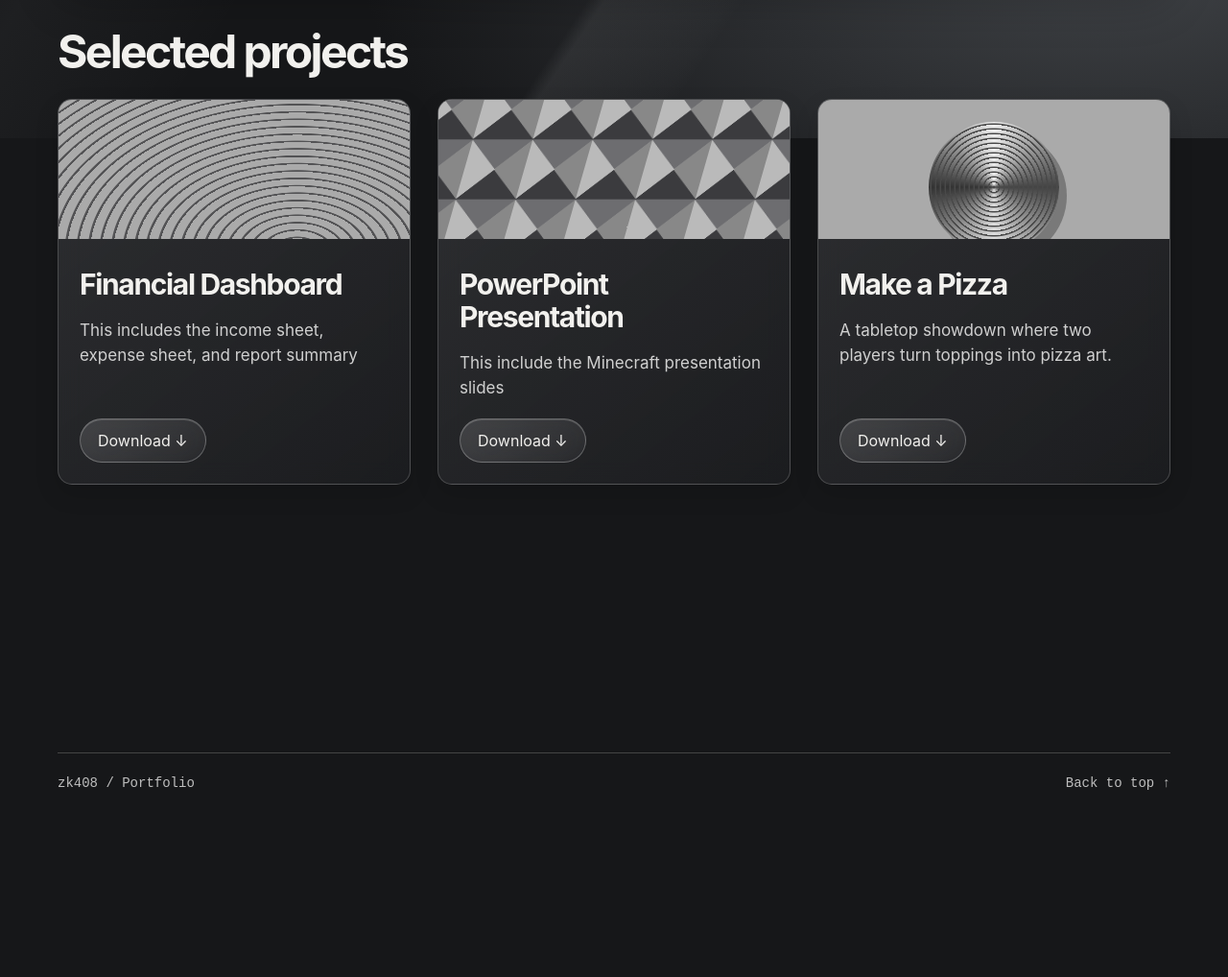
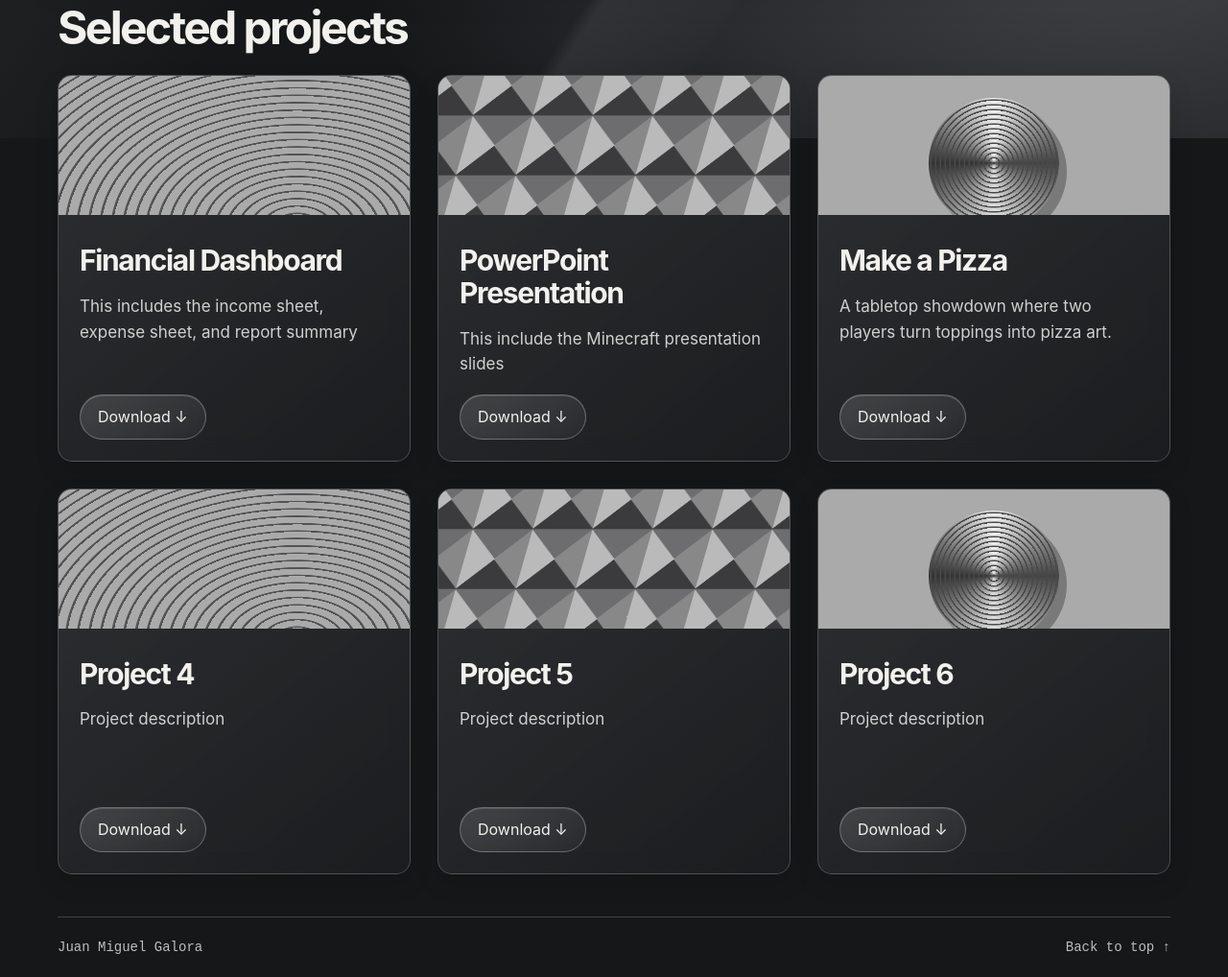
Before and after one commit to Zk408DevLoper/juanmiguelgalora, a plain HTML site: page index.html in a window 1280 px wide. Shown: the part 656-1674 px from the top of the page at 96% size. Before the commit the page ends 1503 px from the top, so only its background shows below. Drawn offline with Linux system fonts and the light colour scheme.

Commit message:
Update EMTECH portfolio and six project cards

```diff
--- a/index.html
+++ b/index.html
@@ -1,22 +1,13 @@
 <!doctype html>
-<html lang="en"><head><meta charset="utf-8"><meta name="viewport" content="width=device-width,initial-scale=1"><title>zk408 | Portfolio</title><link rel="stylesheet" href="style.css"></head><body><header id="home"><a class="brand" href="#home">zk408<span aria-hidden="true">.</span></a><nav id="main-nav" aria-label="Main"><a class="glass" href="#home">Home</a><a class="glass" href="#projects">Projects</a></nav></header><main><section class="hero"><div><small>zk408 / Developer portfolio</small><h1>Games &amp;<br><em>applications.</em></h1><p>I’m Juan Miguel, a student developer building Roblox games and location-based apps.</p><a class="glass" href="#projects">Explore projects ↓</a></div><div class="art" aria-hidden="true"><i></i><i></i><i></i><i></i></div></section><section id="projects"><h2>Selected projects</h2><div class="cards">
-<article><div class="cover echo" aria-hidden="true"></div><div class="copy"><h3>Financial Dashboard</h3><p>This includes the income sheet, expense sheet, and report summary</p>
-<div class="actions">
-  <a class="glass" href="data:text/plain;charset=utf-8,Earthquake%20Monitor%0A%0AA%20location-based%20map%20of%20recent%20earthquakes%2C%20with%20nearby%20event%20notifications.%0A%0ASeismic%20records%20from%20EMSC%20power%20the%20map.%20Each%20event%20includes%20its%20magnitude%2C%20depth%20and%20distance%20from%20the%20user." download="earthquake-monitor-overview.txt" aria-label="Download Earthquake Monitor project overview">Download &darr;</a>
-</div>
-</div></article>
-<article><div class="cover grid" aria-hidden="true"></div><div class="copy"><h3>PowerPoint Presentation</h3><p>This include the Minecraft presentation slides</p>
-<div class="actions">
-  <a class="glass" href="data:text/plain;charset=utf-8,Tagu%20Taguan%0A%0AA%20Filipino%20hide-and-seek%20game%20where%20the%20rules%20change%20every%20minute.%0A%0APlayers%20adapt%20to%20a%20new%20temporary%20twist%20each%20minute%20while%20trying%20to%20stay%20hidden." download="tagu-taguan-overview.txt" aria-label="Download Tagu Taguan project overview">Download &darr;</a>
-</div>
-</div></article>
-<article><div class="cover disc" aria-hidden="true"></div><div class="copy"><h3>Make a Pizza</h3><p>A tabletop showdown where two players turn toppings into pizza art.</p>
-<div class="actions">
-  <a class="glass" href="data:text/plain;charset=utf-8,Make%20a%20Pizza%0A%0AA%20tabletop%20showdown%20where%20two%20players%20turn%20toppings%20into%20pizza%20art.%0A%0ABoth%20players%20work%20from%20a%20reference%20image%20and%20race%20the%20clock%20to%20finish%20their%20designs." download="make-a-pizza-overview.txt" aria-label="Download Make a Pizza project overview">Download &darr;</a>
-</div>
-</div></article>
-</div></section></main><footer><span>zk408 / Portfolio</span><a href="#home">Back to top ↑</a></footer><script>
-const explore = document.querySelector('.hero a[href="#projects"]');
+<html lang="en"><head><meta charset="utf-8"><meta name="viewport" content="width=device-width,initial-scale=1"><title>Juan Miguel Galora | Portfolio</title><link rel="stylesheet" href="style.css"></head><body><header id="home"><a class="brand" href="#home">Juan Miguel Galora<span aria-hidden="true">.</span></a><nav id="main-nav" aria-label="Main"><a class="glass" href="#home">Home</a><a class="glass" href="#projects">Projects</a></nav></header><main><section class="hero"><div><h1>EMTECH<br><em>Projects</em></h1><p>Hi, I am Juan Miguel Galora, a Grade 12 STEM student from Section Sara.</p><a class="glass" href="#projects">Explore projects &darr;</a></div><div class="art" aria-hidden="true"><i></i><i></i><i></i><i></i></div></section><section id="projects"><h2>Selected projects</h2><div class="cards">
+<article><div class="cover echo" aria-hidden="true"></div><div class="copy"><h3>Financial Dashboard</h3><p>This includes the income sheet, expense sheet, and report summary</p><div class="actions"><a class="glass" href="projects/project-1.zip" download>Download &darr;</a></div></div></article>
+<article><div class="cover grid" aria-hidden="true"></div><div class="copy"><h3>PowerPoint Presentation</h3><p>This include the Minecraft presentation slides</p><div class="actions"><a class="glass" href="projects/project-2.zip" download>Download &darr;</a></div></div></article>
+<article><div class="cover disc" aria-hidden="true"></div><div class="copy"><h3>Make a Pizza</h3><p>A tabletop showdown where two players turn toppings into pizza art.</p><div class="actions"><a class="glass" href="projects/project-3.zip" download>Download &darr;</a></div></div></article>
+<article><div class="cover echo" aria-hidden="true"></div><div class="copy"><h3>Project 4</h3><p>Project description</p><div class="actions"><a class="glass" href="projects/project-4.zip" download>Download &darr;</a></div></div></article>
+<article><div class="cover grid" aria-hidden="true"></div><div class="copy"><h3>Project 5</h3><p>Project description</p><div class="actions"><a class="glass" href="projects/project-5.zip" download>Download &darr;</a></div></div></article>
+<article><div class="cover disc" aria-hidden="true"></div><div class="copy"><h3>Project 6</h3><p>Project description</p><div class="actions"><a class="glass" href="projects/project-6.zip" download>Download &darr;</a></div></div></article>
+</div></section></main><footer><span>Juan Miguel Galora</span><a href="#home">Back to top ↑</a></footer><script>
+const projectLinks = document.querySelectorAll('a[href="#projects"]');
 let slide = 0;
 function stopSlide() {
   cancelAnimationFrame(slide);
@@ -25,15 +16,17 @@ function stopSlide() {
 for (const event of ['wheel', 'touchstart', 'keydown', 'pointerdown']) {
   window.addEventListener(event, stopSlide, { passive: true });
 }
-explore.addEventListener('click', event => {
+function slideToProjects(event) {
   if (event.ctrlKey || event.metaKey || event.shiftKey || event.altKey) return;
   event.preventDefault();
   stopSlide();
   const target = document.getElementById('projects');
   const start = window.scrollY;
-  const distance = target.getBoundingClientRect().top;
+  const maxScroll = document.documentElement.scrollHeight - window.innerHeight;
+  const destination = Math.min(maxScroll, start + target.getBoundingClientRect().top - 16);
+  const distance = destination - start;
   const finish = () => {
-    if (location.hash !== '#projects') history.pushState(null, '', '#projects');
+    if (location.hash !== '#projects' && location.protocol !== 'file:') history.pushState(null, '', '#projects');
     target.tabIndex = -1;
     target.focus({ preventScroll: true });
   };
@@ -44,14 +37,25 @@ explore.addEventListener('click', event => {
   }
   const began = performance.now();
   function step(now) {
-    const t = Math.min(1, Math.max(0, (now - began) / 720));
+    const t = Math.min(1, Math.max(0, (now - began) / 950));
     const ease = t * t * (3 - 2 * t);
     window.scrollTo({ top: start + distance * ease, behavior: 'instant' });
     if (t < 1) slide = requestAnimationFrame(step);
     else finish();
   }
   slide = requestAnimationFrame(step);
-});
+}
+projectLinks.forEach(link => link.addEventListener("click", slideToProjects));
+if ("IntersectionObserver" in window) {
+  const observer = new IntersectionObserver(entries => {
+    for (const entry of entries) {
+      if (!entry.isIntersecting) continue;
+      entry.target.classList.add("in-view");
+      observer.unobserve(entry.target);
+    }
+  }, { threshold: .15 });
+  document.querySelectorAll(".cards article").forEach(card => observer.observe(card));
+}
 const navigation = document.getElementById('main-nav');
 const toggle = document.createElement('button');
 toggle.className = 'glass menu-toggle';
```
